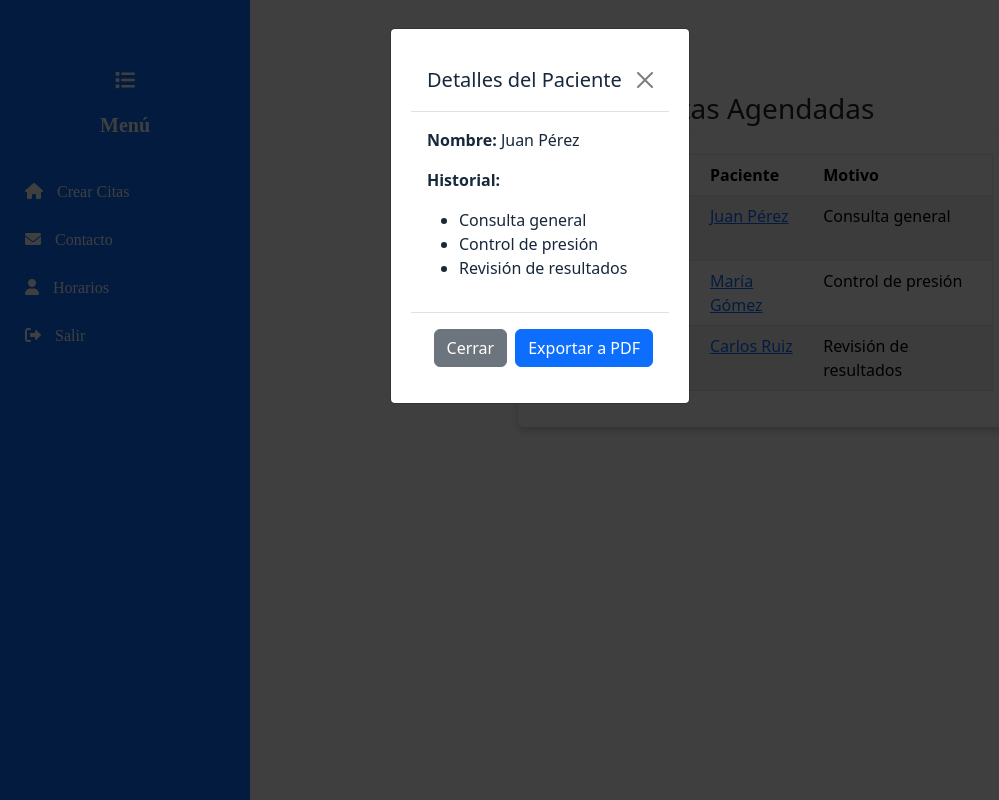
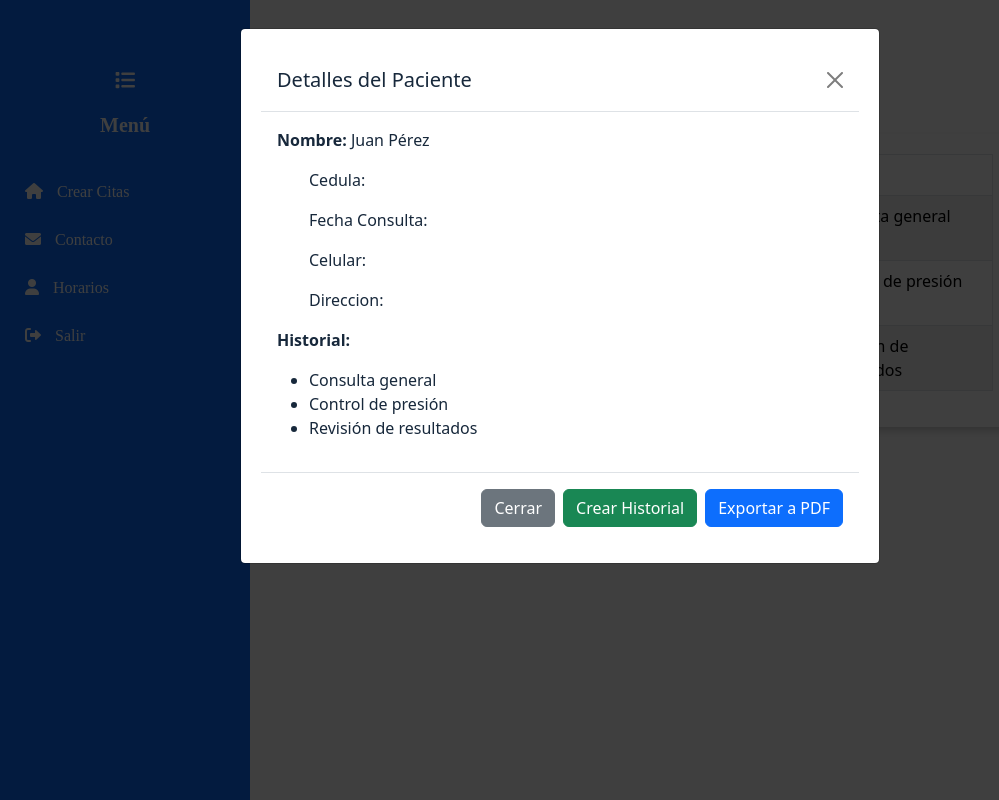
Before and after one commit to kevelopers/Clinica, a Flask app: page /citas in a window 1280 px wide, after a click on "Juan Pérez". Shown: the whole page, without its empty margins (0-999 px from the left). Run offline with Flask 3, Linux system fonts and the light colour scheme; data comes from the database, SQL or seed files in the repository; some libraries are stand-ins or nearby versions.

Commit message:
2do modal
segundo modal para hacer el informe, y exportar pdf con toda la data

```diff
--- a/templates/user/crear_citas.html
+++ b/templates/user/crear_citas.html
@@ -101,6 +101,7 @@
                 <button type="button" class="btn btn-primary" id="submitButton">
                   Agendar Consulta
                 </button>
+
               </div>
               <br />
             </form>
--- a/templates/user/ver_citas.html
+++ b/templates/user/ver_citas.html
@@ -48,7 +48,7 @@
         background-color: white;
         padding: 20px;
         border-radius: 5px;
-        width: 300px;
+        width: 80%;
       }
       .modal.show {
         display: flex;
@@ -139,7 +139,7 @@
             aria-labelledby="pacienteModalLabel"
             aria-hidden="true"
           >
-              <div class="modal-dialog">
+            <div class="modal-dialog modal-lg"> <!-- Añade la clase modal-lg aquí -->
               <div class="modal-content">
                 <div class="modal-header">
                   <h5 class="modal-title" id="pacienteModalLabel">
@@ -156,8 +156,13 @@
                   <p>
                     <strong>Nombre:</strong> <span id="modalNombre"></span>
                   </p>
+                  <ul id="cedula">Cedula:</ul>
+                  <ul id="fecha_c">Fecha Consulta:</ul>
+                  <ul id="celular">Celular:</ul>
+                  <ul id="direccion">Direccion:</ul>
                   <p><strong>Historial:</strong></p>
                   <ul id="modalHistorial"></ul>
+
                 </div>
                 <div class="modal-footer">
                   <button
@@ -166,6 +171,9 @@
                     data-bs-dismiss="modal"
                   >
                     Cerrar
+                  </button>
+                  <button type="button" class="btn btn-success" id="submitButton">
+                    Crear Historial
                   </button>
                   <button
                     type="button"
@@ -178,6 +186,36 @@
               </div>
             </div>
           </div>
+
+
+          <!-- Segundo Modal -->
+<div class="modal fade" id="historialModal" tabindex="-1" aria-labelledby="historialModalLabel" aria-hidden="true">
+  <div class="modal-dialog modal-lg">
+    <div class="modal-content">
+      <div class="modal-header">
+        <h5 class="modal-title" id="historialModalLabel">Crear Historial</h5>
+        <button type="button" class="btn-close" data-bs-dismiss="modal" aria-label="Cerrar"></button>
+      </div>
+      <div class="modal-body">
+        <!-- Contenido del segundo modal -->
+        <div class="mb-3">
+          <label for="informe" class="form-label"><b>Informe</b></label>
+          <textarea
+            type="text"
+            class="form-control"
+            id="informe"
+            name="informe"
+          ></textarea>
+        </div>
+      </div>
+      <div class="modal-footer">
+        <button type="button" class="btn btn-secondary" data-bs-dismiss="modal">Cerrar</button>
+        <button type="button" class="btn btn-primary">Guardar Historial</button>
+      </div>
+    </div>
+  </div>
+</div>
+
           </div>
         </div>
       </div>
@@ -288,8 +326,19 @@
       // Exportar a PDF
       document.getElementById("exportarPDF").addEventListener("click", () => {
     const pdf = new jsPDF();
-        const nombre = document.getElementById("modalNombre").textContent;
-        const historial = document.getElementById("modalHistorial").innerText;
+    const nombreElement = document.getElementById("modalNombre");
+    const historialElement = document.getElementById("modalHistorial");
+    const celularElement = document.getElementById("modalCelular");
+    const direccionElement = document.getElementById("modalDireccion");
+    const fechaConsultaElement = document.getElementById("modalFechaConsulta");
+    const cedulaElement = document.getElementById("modalCedula");
+
+    const nombre = nombreElement ? nombreElement.textContent : "";
+    const historial = historialElement ? historialElement.innerText : "";
+    const celular = celularElement ? celularElement.textContent : "";
+    const direccion = direccionElement ? direccionElement.textContent : "";
+    const fechaConsulta = fechaConsultaElement ? fechaConsultaElement.textContent : "";
+    const cedula = cedulaElement ? cedulaElement.textContent : "";
 
     // Configuración inicial
     pdf.setFont("helvetica", "bold");
@@ -301,22 +350,42 @@
     pdf.setFillColor(240, 240, 240);
     pdf.rect(10, 20, 190, 10, "F");
     pdf.setFontSize(12);
-        pdf.text(`Paciente: ${nombre}`, 15, 26);
+    // Fecha de consulta en la primera fila
+pdf.text(`Fecha de Consulta: ${fechaConsulta}`, 12, 26);
+
+// Nombre y cédula en la misma fila, abajo
+pdf.text(`Paciente: ${nombre}`, 15, 46);
+pdf.text(`Cédula: ${cedula}`, 120, 46); // Ajusta la posición horizontal según sea necesario
+
+// Dirección y celular en la tercera fila
+pdf.text(`Dirección: ${direccion}`, 15, 66);
+pdf.text(`Celular: ${celular}`, 120, 66); // Ajusta la posición horizontal según sea necesario
 
 // Dibujar recuadro para el historial
-        pdf.rect(10, 35, 190, pdf.internal.pageSize.height - 45, "S");
+pdf.rect(10, 75, 190, pdf.internal.pageSize.height - 85, "S");
 pdf.setFont("helvetica", "bold");
-        pdf.text("Historial Médico:", 15, 45);
+pdf.text("Historial Médico:", 15, 85);
 
 // Formatear el historial
 pdf.setFont("helvetica", "normal");
 pdf.setFontSize(10);
 const splitHistorial = pdf.splitTextToSize(historial, 180);
-        pdf.text(splitHistorial, 15, 55);
+pdf.text(splitHistorial, 15, 95);
 
     // Guardar el PDF
     pdf.save(`Reporte_${nombre}.pdf`);
 });
+
+document.getElementById('submitButton').addEventListener('click', function() {
+  // Cerrar el modal actual
+  var pacienteModal = bootstrap.Modal.getInstance(document.getElementById('pacienteModal'));
+  pacienteModal.hide();
+
+  // Abrir el segundo modal
+  var historialModal = new bootstrap.Modal(document.getElementById('historialModal'));
+  historialModal.show();
+});
+
     </script>
   </body>
 </html>
```
Lines whose indentation alone changed are shown as unchanged.
